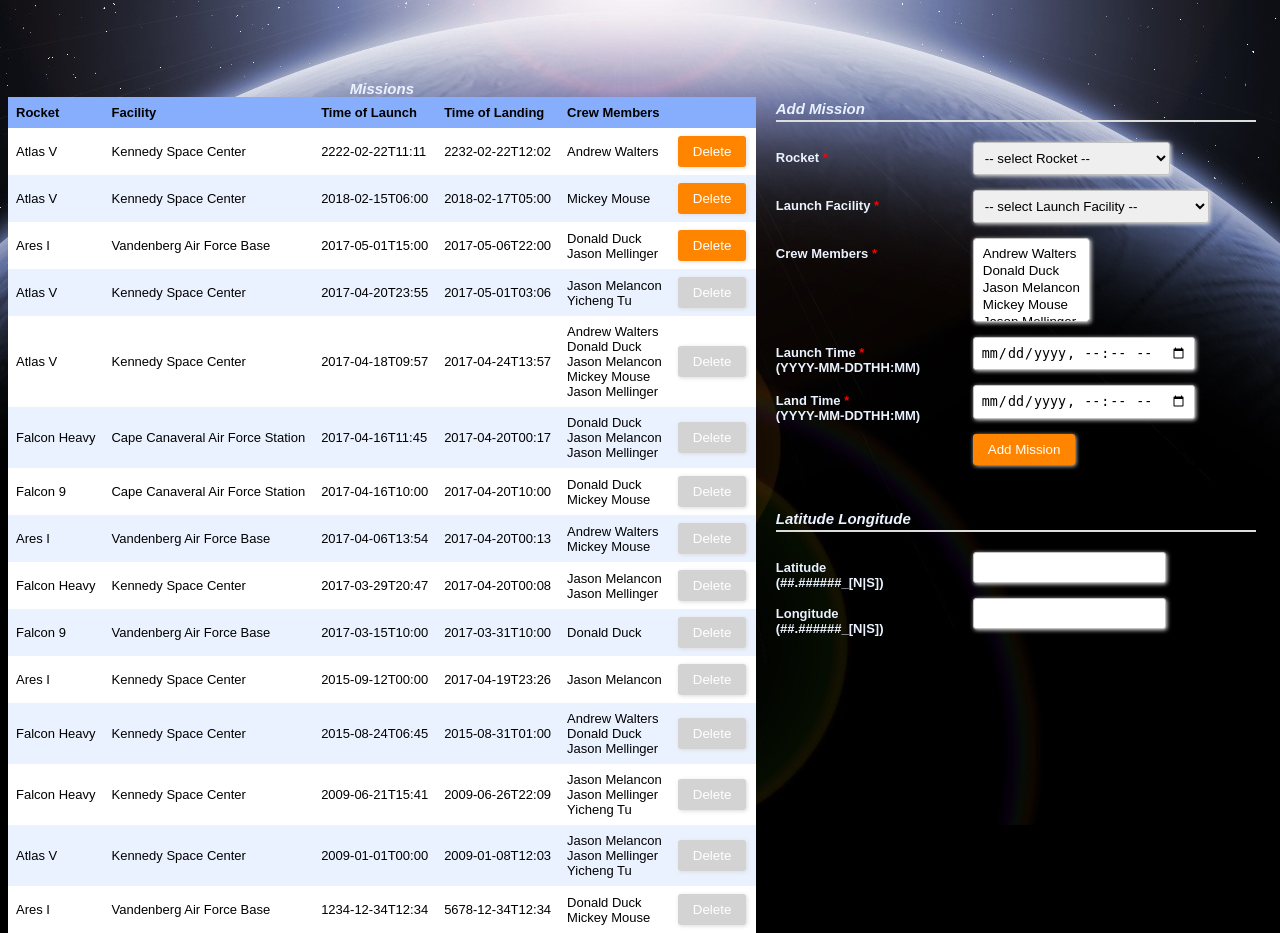
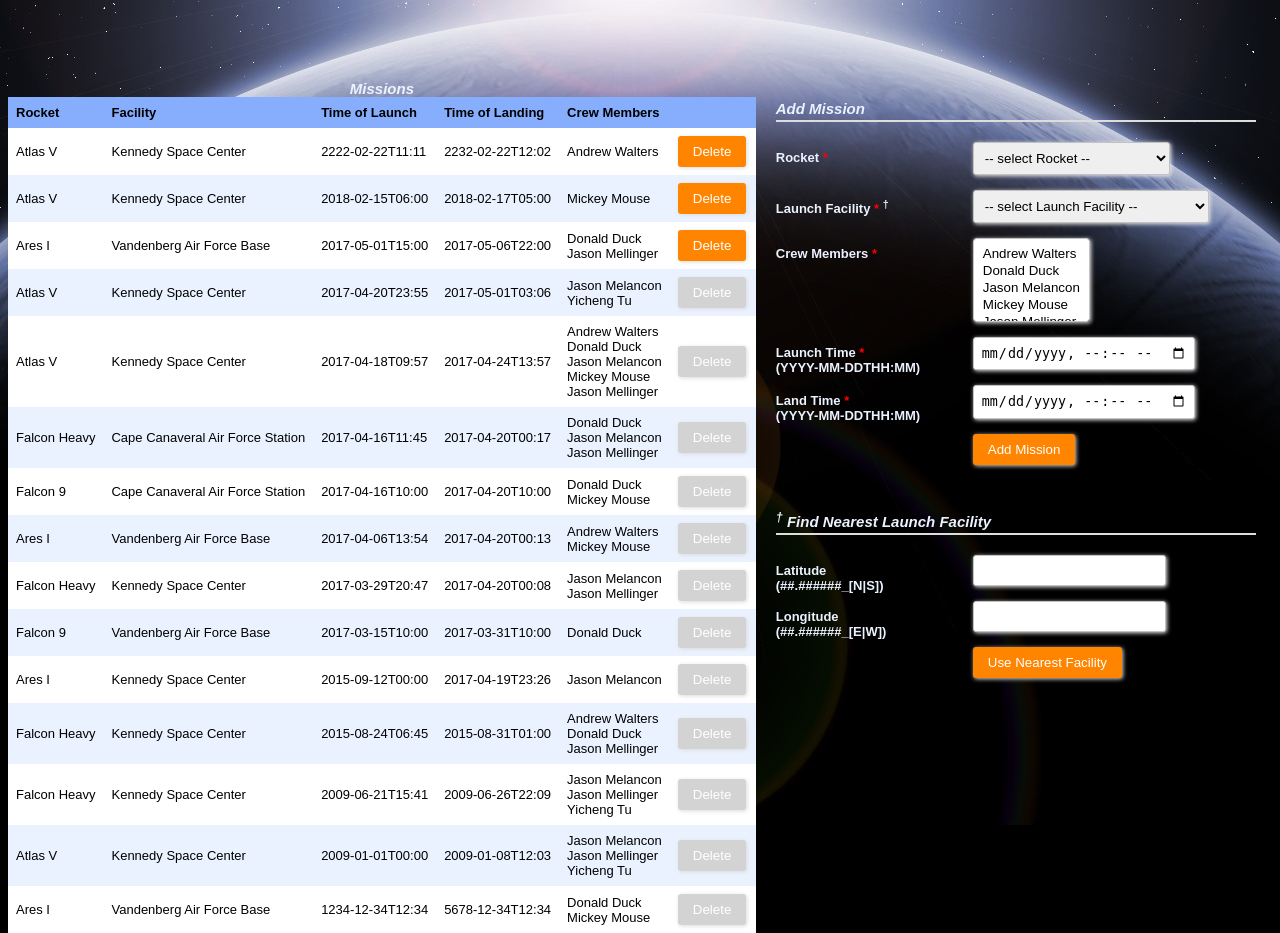
Before and after one commit to blazersand2000/MissionControlApp, a Flask app: page /missions in a window 1280 px wide. Shown: the part 55-988 px from the top of the page. Run offline with Flask 2, Linux system fonts and the light colour scheme; the visitor is signed in with stand-in values (Sample User, id 1); data comes from the database, SQL or seed files in the repository; both versions use the stored data as it was after the commit; some libraries are stand-ins or nearby versions.

Commit message:
also doesn't work, but doesn't break site either

```diff
--- a/app.py
+++ b/app.py
@@ -2,6 +2,7 @@ from flask import Flask, render_template, redirect, request, url_for
 from flask_login import LoginManager, UserMixin, login_required, login_user, logout_user, current_user
 from werkzeug.security import generate_password_hash, check_password_hash
 import sqlite3
+import re
 
 dbPath = 'db.sqlite3'
 
@@ -38,6 +39,7 @@ def showMissions():
     conn = sqlite3.connect(dbPath)
     conn.row_factory = sqlite3.Row
     c = conn.cursor()
+    closestFacility = ""
 
     if request.method == "POST":
         #determine which form was sent
@@ -58,6 +60,22 @@ def showMissions():
             astroValues = zip((c.lastrowid,) * len(request.form.getlist("crewMembers")), request.form.getlist("crewMembers"))
             #add row in crew table for each one of these pairs
             c.executemany("INSERT INTO Crew (mid, aid) VALUES (?, ?)", astroValues)
+        elif request.form["latitude"]:
+            # find nearest base
+            baseLat  = request.form["latitude"]
+            baseLong = request.form["longitude"]
+            baseFloatLat  = getFloatFromLatlong( baseLat )
+            baseFloatLong = getFloatFromLatlong( baseLong )
+            closestDistance = float("inf")
+            for record in c.execute("SELECT fid, lat, long FROM LaunchFacility"):
+                currentFloatLat  = getFloatFromLatlong( record['lat'] )
+                currentFloatLong = getFloatFromLatlong( record['long'] )
+                latdiff  = baseFloatLat  - currentFloatLat
+                longdiff = baseFloatLong - currentFloatLong
+                currentDistance = math.sqrt( latdiff*latdiff + longdiff*longdiff )
+                if currentDistance < closestDistance:
+                    closestDistance = currentDistance
+                    closestFacility = record['fid']
 
     #Done handling http POST request. In either a GET or a POST, we now need to gather the data to render the page
 
@@ -81,7 +99,12 @@ def showMissions():
     #each list within the following list represents a form element we want to render and contains (form element name, type, label to display for it, and extra values if needed like to send list of astronauts to select multiple type)
     formInputs = [['rid', 'select', 'Rocket', rockets], ['fid', 'select', 'Launch Facility', facilities], ['crewMembers', 'selectmultiple', 'Crew Members', astronauts], ['launchTime', 'datetime', 'Launch Time', ["from",]], ['landTime', 'datetime', 'Land Time', ["to",]]]
 
-    return render_template("missions.html", headers=("Rocket","Facility","Time of Launch", "Time of Landing", "Crew Members"), rows=results, inputs=formInputs)
+    return render_template("missions.html", headers=("Rocket","Facility","Time of Launch", "Time of Landing", "Crew Members"), rows=results, inputs=formInputs, closestFacility=closestFacility)
+
+def getFloatFromLatlong( latlongString ):
+    matchLatlong  = re.match('(\d+\.\d+)_([NSEW])', latlongString)
+    return float( matchLatlong.group(1) ) * \
+                  (-1.0 if re.match('[SW]', matchLatlong.group(2)) else 1.0)
 
 @app.route("/launch_facilities", methods=["GET", "POST"])
 @login_required
--- a/templates/macros.html
+++ b/templates/macros.html
@@ -49,13 +49,13 @@
 	<form method="post">
 		{% for fieldName, fieldType, fieldLabel, optionalValues in inputs %}
 			{% if fieldType == 'text' %}
-				<label for="{{fieldName}}"><span>{{fieldLabel}} <span class="required">*</span></span><input type="text" class="input-field" name="{{fieldName}}" required/></label>
+				<label for="{{fieldName}}"><span>{{fieldLabel}} <span class="required">*</span>{% if fieldName == 'lat' %}</br>(##.#####_[N|S]){% elif fieldName == 'long' %}</br>(##.#####_[E|W]){% endif %}</span><input type="text" class="input-field" name="{{fieldName}}" required/></label>
 			{% elif fieldType == 'password' %}
 				<label for="{{fieldName}}"><span>{{fieldLabel}} <span class="required">*</span></span><input type="password" class="input-field" name="{{fieldName}}" required/></label>
 			{% elif fieldType == 'number' %}
 				<label for="{{fieldName}}"><span>{{fieldLabel}} <span class="required">*</span></span><input type="number" class="input-field" name="{{fieldName}}" required/></label>
 			{% elif fieldType == 'select' %}
-				<label for="{{fieldName}}"><span>{{fieldLabel}} <span class="required">*</span></span><select name="{{fieldName}}" class="select-field" required>
+				<label for="{{fieldName}}"><span>{{fieldLabel}} <span class="required">*</span>{% if fieldName == 'fid' %} <sup>&dagger;</sup>{% endif %}</span><select name="{{fieldName}}" class="select-field" required>
 					<option disabled selected value> -- select {{fieldLabel}} -- </option>
 					{% for id, displayName in optionalValues %}
 						<option value="{{id}}">{{displayName}}</option>
--- a/templates/missions.html
+++ b/templates/missions.html
@@ -14,13 +14,18 @@ Missions
 
 <section style="float:left">
   <div class="form-style-2">
-  <div class="form-style-2-heading">Latitude Longitude</div>
+  <div class="form-style-2-heading"><sup>&dagger;</sup> Find Nearest Launch Facility</div>
     <form method="post">
-      <label for="latitude"><span>Latitude</br>(##.######_[N|S])</span><input type="text" class="input-field" name="latitude"/></label>
-      <label for="longitude"><span>Longitude</br>(##.######_[N|S])</span><input type="text" class="input-field" name="longitude"/></label>
+      <label for="latitude"><span>Latitude</br>(##.######_[N|S])</span><input type="text" class="input-field" name="latitude" required></label>
+      <label for="longitude"><span>Longitude</br>(##.######_[E|W])</span><input type="text" class="input-field" name="longitude" required></label>
+  		<label><span>&nbsp;</span><input type="submit" value="Use Nearest Facility"/><label>
     </form>
   </div>
 </section>
 
+{% if closestFacility %}
+<script>document.getElementByName("fid").value = {{closestFacility}}</script>
+{% endif %}
+
 <script type="text/JavaScript" src="{{ url_for('static', filename='scripts.js') }}"></script>
 {% endblock %}
```
Also changed, not shown: db.sqlite3.
